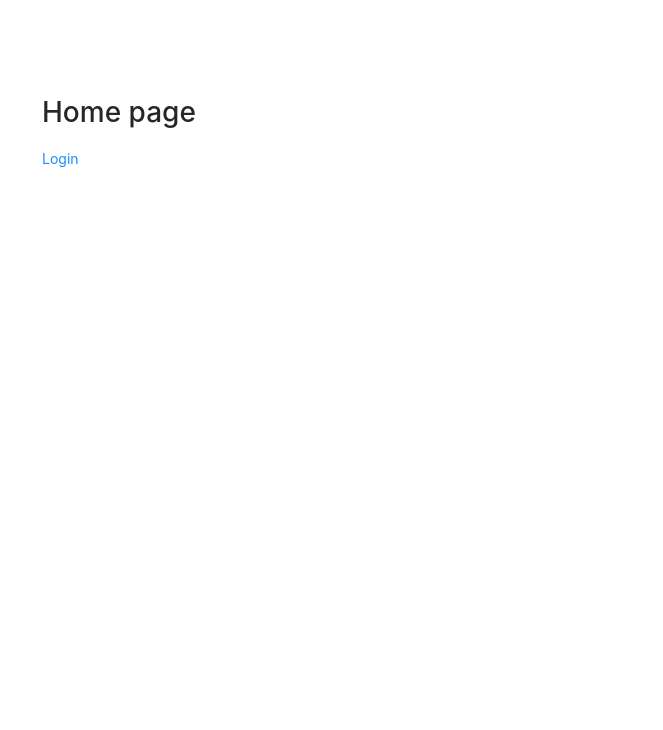
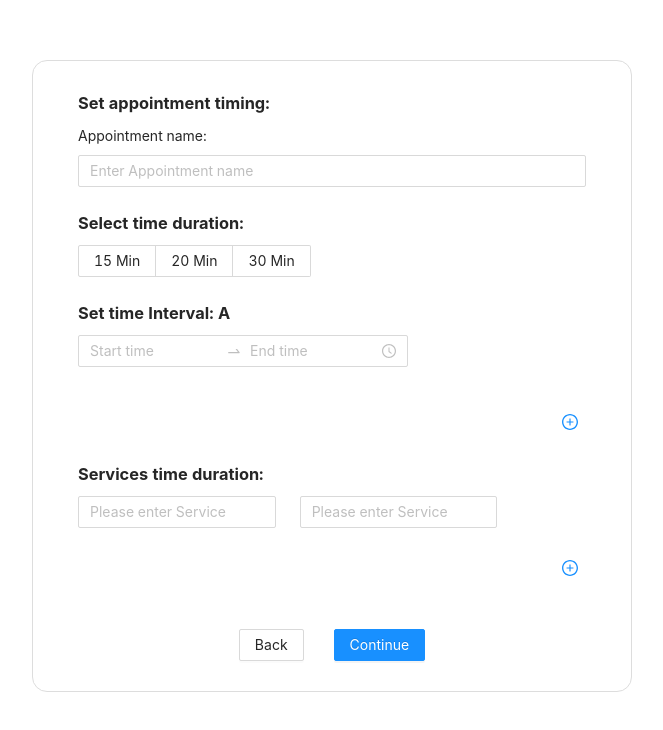
Before and after one commit to huylesitdn/manish-reactjs, a React (Create React App) app: page /new-appointment in a window 1280 px wide. Shown: the top 730 px of the page, without its empty margins (308-971 px from the left). Built offline with nearby package versions, Linux system fonts and the light colour scheme; no server answers.

Commit message:
[new] - create appointment

```diff
--- a/package.json
+++ b/package.json
@@ -3,11 +3,13 @@
   "version": "0.1.0",
   "private": true,
   "dependencies": {
+    "@ant-design/icons": "^4.2.2",
     "@testing-library/jest-dom": "^4.2.4",
     "@testing-library/react": "^9.3.2",
     "@testing-library/user-event": "^7.1.2",
     "antd": "^4.6.1",
     "axios": "^0.20.0",
+    "moment": "^2.27.0",
     "node-sass": "^4.14.1",
     "react": "^16.13.1",
     "react-dom": "^16.13.1",
--- a/src/containers/Home/index.jsx
+++ b/src/containers/Home/index.jsx
@@ -44,6 +44,9 @@ function Home(props) {
 		<div className="home-page">
 			<div className="home-content">
 				<h1>Home page</h1>
+				<p>
+					<Link to="/new-appointment">Create Appointment</Link>
+				</p>
 				{dataUser && dataUser.name && <h4 style={{ marginBottom: '30px' }}>Hello {dataUser.name}!</h4>}
 				{dataUser ? <Button onClick={onLogout}>Logout</Button> : <Link to="/login">Login</Link>}
 			</div>
--- /dev/null
+++ b/src/containers/NewAppointment/index.jsx
@@ -0,0 +1,238 @@
+import React, { useState } from 'react';
+import './index.scss';
+import moment from 'moment';
+import { withRouter } from 'react-router-dom';
+import { PlusCircleOutlined, MinusCircleOutlined } from '@ant-design/icons';
+import { Form, Input, InputNumber, Button, DatePicker, TimePicker, Radio, Row, Col, message } from 'antd';
+import Axios from 'axios';
+
+const { RangePicker } = TimePicker;
+
+const URL_CREATE_APPOINTMENT = `https://tgkp8rza8b.execute-api.ap-south-1.amazonaws.com/test/addappiontmentmeetinterval`;
+
+function NewAppointment(props) {
+	const [duration, setDuration] = useState('15MIN');
+	const [totalInterval, setTotalInterval] = useState(1);
+	const [totalDuration, setTotalDuration] = useState(1);
+
+	const onChangeDuration = e => {
+		console.log(e);
+		setDuration(e.target.value);
+	};
+
+	const onFinish = values => {
+		console.log(values);
+
+		const { appiontment, default_timeout } = values;
+
+		let interval = [];
+		for (let i = 0; i < totalInterval; i++) {
+			let obj = {
+				start_time: values[`time_interval_${i}`][0].format('hh:mm'),
+				end_time: values[`time_interval_${i}`][1].format('hh:mm'),
+			};
+			console.log('interval obj: ', obj);
+			interval.push(obj);
+		}
+		console.log('interval: ', interval);
+
+		let serviceoption = [];
+		for (let i = 0; i < totalDuration; i++) {
+			let obj = {
+				serviceName: values[`serviceName_${i}`],
+				time: values[`time_${i}`],
+			};
+			console.log('serviceoption obj: ', obj);
+			serviceoption.push(obj);
+		}
+		console.log('serviceoption: ', serviceoption);
+
+		let data = {
+			appiontment,
+			default_timeout,
+			interval,
+			serviceoption,
+			setDate: [
+				{
+					today: 'true',
+					week: [1, 2],
+					customday: ['12-8-2020', '13-8-2020'],
+					weekholidays: [1, 2, 3],
+					customholidays: ['15-8-2020', '16-8-2020'],
+				},
+			],
+			userId: '27771wwqkqas7kkk774www24',
+			spaceId: '123',
+		};
+
+		console.log('data: ', data);
+
+		let token = localStorage.getItem('_token');
+		if (token) {
+			Axios.post(URL_CREATE_APPOINTMENT, data, {
+				headers: {
+					Authorization: 'Bearer ' + token,
+				},
+			})
+				.then(res => {
+					console.log(res);
+					if (res.status === 200) {
+						message.success('Created successfully!');
+						props.history.push('/');
+					}
+				})
+				.catch(err => {
+					console.log(err);
+					message.error('Created failed!');
+				});
+		} else {
+			props.history.push('/login');
+		}
+	};
+
+	const renderTimeInterval = () => {
+		const results = [];
+		for (let i = 0; i < totalInterval; i++) {
+			if (i === 0) {
+				results.push(
+					<div key={i} className="sub-item">
+						<Form.Item name={`time_interval_${i}`}>
+							<RangePicker format="h:mm" bordered={true} />
+						</Form.Item>
+					</div>
+				);
+			} else {
+				results.push(
+					<div key={i} className="sub-item">
+						<Form.Item name={`time_interval_${i}`}>
+							<RangePicker format="h:mm" bordered={true} />
+						</Form.Item>
+						<Button
+							onClick={() => setTotalInterval(totalInterval - 1)}
+							className="btn-remove"
+							type="link"
+							danger
+							icon={<MinusCircleOutlined />}
+						/>
+					</div>
+				);
+			}
+		}
+		return results;
+	};
+
+	const renderTimeDuration = () => {
+		let results = [];
+		for (let i = 0; i < totalDuration; i++) {
+			if (i === 0) {
+				results.push(
+					<Row gutter={24} key={i}>
+						<Col md={10}>
+							<Form.Item name={`serviceName_${i}`}>
+								<Input placeholder="Please enter Service" />
+							</Form.Item>
+						</Col>
+						<Col md={10}>
+							<Form.Item name={`time_${i}`}>
+								<Input placeholder="Please enter Service" />
+							</Form.Item>
+						</Col>
+					</Row>
+				);
+			} else {
+				results.push(
+					<Row gutter={24} key={i}>
+						<Col md={10}>
+							<Form.Item name={`serviceName_${i}`}>
+								<Input placeholder="Please enter Service" />
+							</Form.Item>
+						</Col>
+						<Col md={10}>
+							<Form.Item name={`time_${i}`}>
+								<Input placeholder="Please enter Service" />
+							</Form.Item>
+						</Col>
+						<Col md={4}>
+							<Button
+								onClick={() => setTotalDuration(totalDuration - 1)}
+								className="btn-remove"
+								type="link"
+								danger
+								icon={<MinusCircleOutlined />}
+							/>
+						</Col>
+					</Row>
+				);
+			}
+		}
+
+		return results;
+	};
+
+	return (
+		<div className="new-appointment">
+			<div className="new-appoint-content">
+				<Form onFinish={onFinish} layout="vertical">
+					<div className="app-item">
+						<h3>Set appointment timing:</h3>
+						<Form.Item label="Appointment name:" name="appiontment">
+							<Input placeholder="Enter Appointment name" />
+						</Form.Item>
+					</div>
+
+					<div className="app-item">
+						<h3>Select time duration:</h3>
+
+						<Form.Item name="default_timeout">
+							<Radio.Group value={duration} onChange={onChangeDuration}>
+								<Radio.Button value="15MIN">15 Min</Radio.Button>
+								<Radio.Button value="20MIN">20 Min</Radio.Button>
+								<Radio.Button value="30MIN">30 Min</Radio.Button>
+							</Radio.Group>
+						</Form.Item>
+					</div>
+
+					<div className="app-item">
+						<h3>Set time Interval: A</h3>
+
+						{/* <div className="sub-item">
+							<RangePicker use12Hours format="h:mm a" bordered={true} />
+							<Button className="btn-remove" type="link" danger icon={<MinusCircleOutlined />} />
+						</div> */}
+
+						{renderTimeInterval()}
+
+						<div className="action-new">
+							<Button
+								onClick={() => setTotalInterval(totalInterval + 1)}
+								type="link"
+								icon={<PlusCircleOutlined />}
+							/>
+						</div>
+					</div>
+
+					<div className="app-item">
+						<h3>Services time duration:</h3>
+						{renderTimeDuration()}
+						<div className="action-new">
+							<Button
+								onClick={() => setTotalDuration(totalDuration + 1)}
+								type="link"
+								icon={<PlusCircleOutlined />}
+							/>
+						</div>
+					</div>
+
+					<div className="actions">
+						<Button>Back</Button>
+						<Button type="primary" htmlType="submit">
+							Continue
+						</Button>
+					</div>
+				</Form>
+			</div>
+		</div>
+	);
+}
+
+export default withRouter(NewAppointment);
--- /dev/null
+++ b/src/containers/NewAppointment/index.scss
@@ -0,0 +1,33 @@
+.new-appointment {
+	.new-appoint-content {
+		width: 600px;
+		margin: 60px auto;
+		border: 1px solid #ddd;
+		padding: 30px 45px;
+		border-radius: 15px;
+		.app-item {
+			margin-bottom: 24px;
+			h3 {
+				font-weight: bold;
+      }
+      .sub-item{
+        margin-bottom: 15px;
+        display: inline-flex;
+        width: 100%;
+        .btn-remove{
+          margin-left: 15px;
+        }
+      }
+      .action-new{
+        text-align: right;
+      }
+		}
+		.actions {
+      text-align: center;
+      margin-top: 45px;
+			.ant-btn {
+				margin: 0 15px;
+			}
+		}
+	}
+}
--- a/src/index.js
+++ b/src/index.js
@@ -7,12 +7,14 @@ import { BrowserRouter, Switch, Route } from 'react-router-dom';
 
 import Home from './containers/Home';
 import Login from './containers/Login';
+import NewAppointment from './containers/NewAppointment';
 
 ReactDOM.render(
 	<React.StrictMode>
 		<BrowserRouter>
 			<Switch>
 				<Route path="/login" component={Login} />
+				<Route path="/new-appointment" component={NewAppointment} />
 				<Route path="/" component={Home} />
 			</Switch>
 		</BrowserRouter>
```
Also changed, not shown: 1 other file (tests, documents, lock files or other folders).
